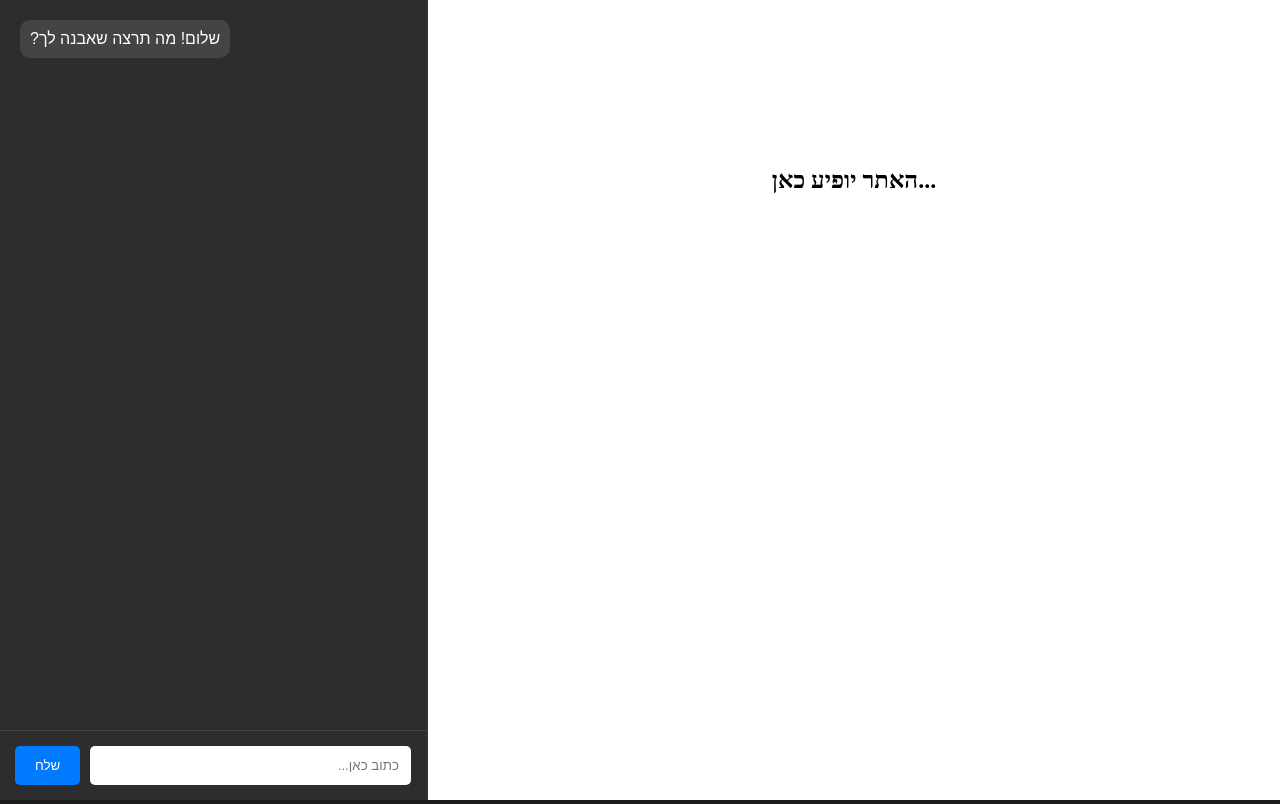
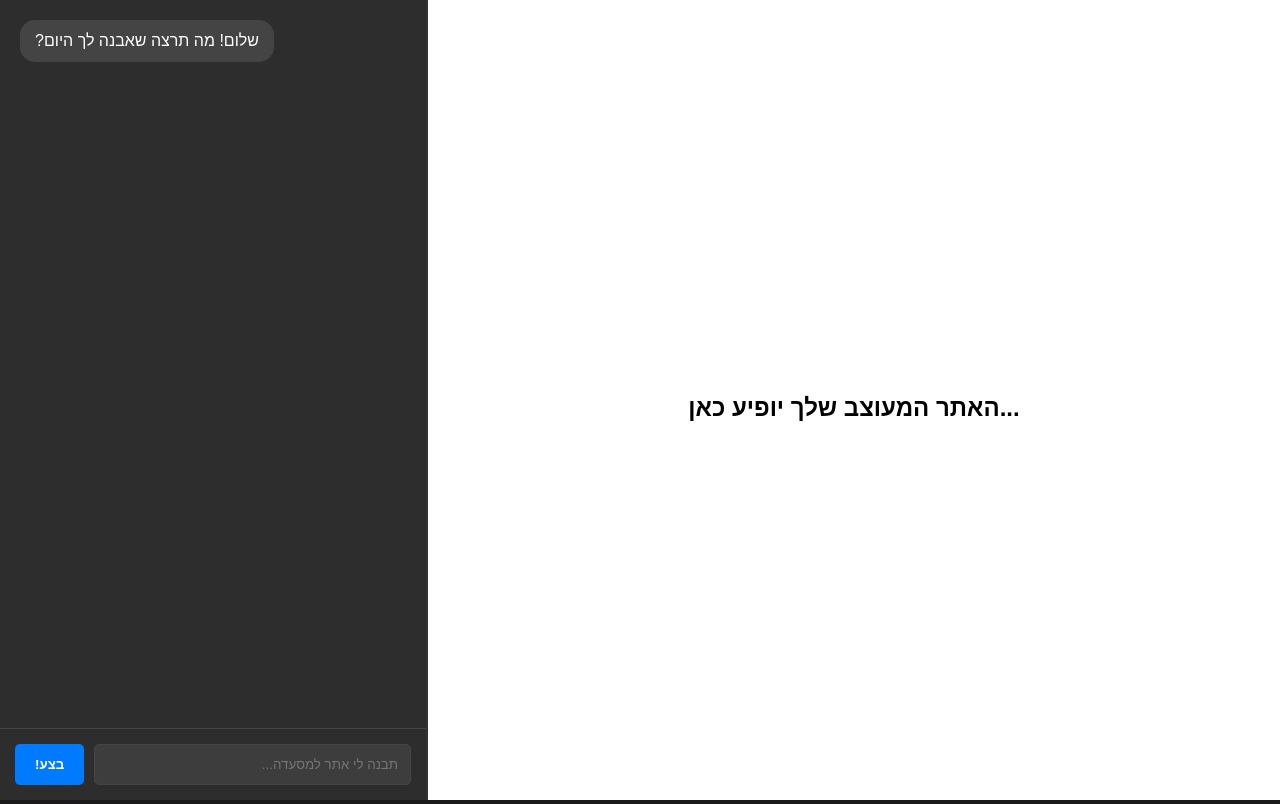
Before and after one commit to SmartAgentIL/smart-agent-site, a website: page index.html in a window 1280 px wide. Drawn offline with Linux system fonts and the light colour scheme.

Commit message:
Update index.html

```diff
--- a/index.html
+++ b/index.html
@@ -2,30 +2,31 @@
 <html lang="he" dir="rtl">
 <head>
     <meta charset="UTF-8">
+    <meta name="viewport" content="width=device-width, initial-scale=1.0">
     <title>סוכן AI - בונה אתרים</title>
     <style>
-        body { margin: 0; display: flex; height: 100vh; font-family: sans-serif; background: #1a1a1a; color: white; }
-        #preview-side { flex: 2; background: #fff; border-left: 2px solid #333; }
+        body { margin: 0; display: flex; height: 100vh; font-family: sans-serif; overflow: hidden; background: #1a1a1a; color: white; }
+        #preview-side { flex: 2; background: #fff; border-left: 2px solid #333; position: relative; }
         #chat-side { flex: 1; display: flex; flex-direction: column; background: #2d2d2d; min-width: 350px; }
         #messages { flex: 1; overflow-y: auto; padding: 20px; display: flex; flex-direction: column; gap: 10px; }
-        #input-area { padding: 15px; border-top: 1px solid #444; display: flex; gap: 10px; }
-        input { flex: 1; padding: 12px; border-radius: 5px; border: none; }
-        button { padding: 10px 20px; background: #007bff; color: white; border: none; border-radius: 5px; cursor: pointer; }
+        #input-area { padding: 15px; border-top: 1px solid #444; display: flex; gap: 10px; background: #2d2d2d; }
+        input { flex: 1; padding: 12px; border-radius: 5px; border: 1px solid #444; background: #3d3d3d; color: white; outline: none; }
+        button { padding: 10px 20px; background: #007bff; color: white; border: none; border-radius: 5px; cursor: pointer; font-weight: bold; }
         iframe { width: 100%; height: 100%; border: none; background: white; }
-        .msg { padding: 10px; border-radius: 10px; max-width: 80%; }
+        .msg { padding: 10px 15px; border-radius: 15px; max-width: 85%; line-height: 1.4; }
         .user { background: #007bff; align-self: flex-start; }
         .bot { background: #444; align-self: flex-end; }
     </style>
 </head>
 <body>
     <div id="preview-side">
-        <iframe id="display-frame" srcdoc="<h2 style='text-align:center;margin-top:20%'>האתר יופיע כאן...</h2>"></iframe>
+        <iframe id="display-frame" srcdoc="<div style='display:flex;justify-content:center;align-items:center;height:100vh;font-family:sans-serif;'><h2>האתר המעוצב שלך יופיע כאן...</h2></div>"></iframe>
     </div>
     <div id="chat-side">
-        <div id="messages"><div class="msg bot">שלום! מה תרצה שאבנה לך?</div></div>
+        <div id="messages"><div class="msg bot">שלום! מה תרצה שאבנה לך היום?</div></div>
         <div id="input-area">
-            <input type="text" id="user-task" placeholder="כתוב כאן...">
-            <button onclick="executeTask()">שלח</button>
+            <input type="text" id="user-task" placeholder="תבנה לי אתר למסעדה..." onkeypress="if(event.key==='Enter') executeTask()">
+            <button onclick="executeTask()">בצע!</button>
         </div>
     </div>
     <script>
@@ -36,6 +37,7 @@
             if(!task) return;
             addMessage(task, 'user');
             input.value = '';
+            const loadingMsg = addMessage('מעבד בקשה...', 'bot');
             try {
                 const response = await fetch(BACKEND_URL, {
                     method: 'POST',
@@ -45,16 +47,19 @@
                 const data = await response.json();
                 if(data.code) {
                     document.getElementById('display-frame').srcdoc = data.code;
+                    loadingMsg.textContent = 'האתר מוכן!';
                 }
             } catch (err) {
-                addMessage('שגיאה בחיבור לשרת.', 'bot');
+                loadingMsg.textContent = 'שגיאה בחיבור לשרת.';
             }
         }
         function addMessage(text, type) {
             const div = document.createElement('div');
             div.className = 'msg ' + type;
             div.textContent = text;
-            document.getElementById('messages').appendChild(div);
+            const container = document.getElementById('messages');
+            container.appendChild(div);
+            container.scrollTop = container.scrollHeight;
             return div;
         }
     </script>
```
